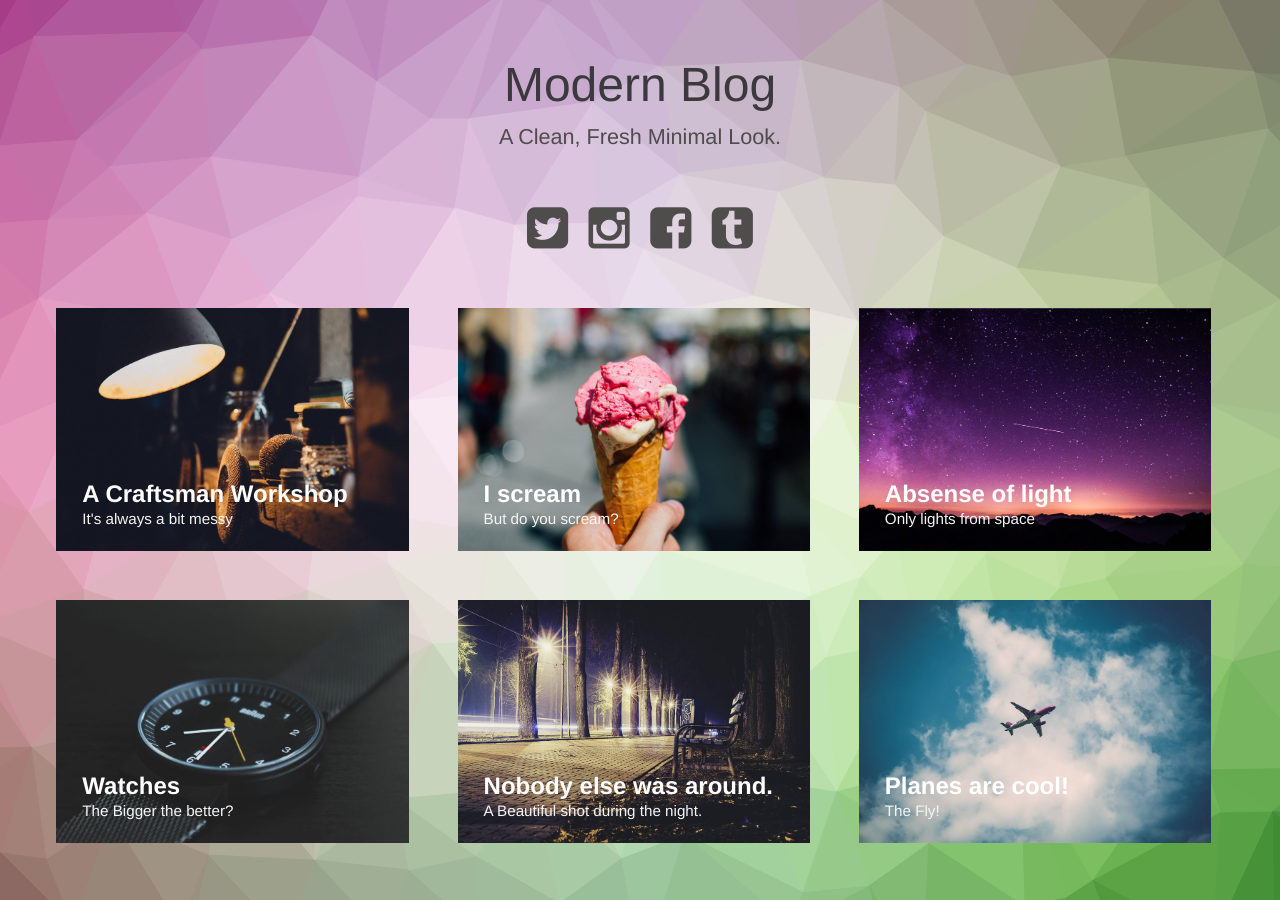
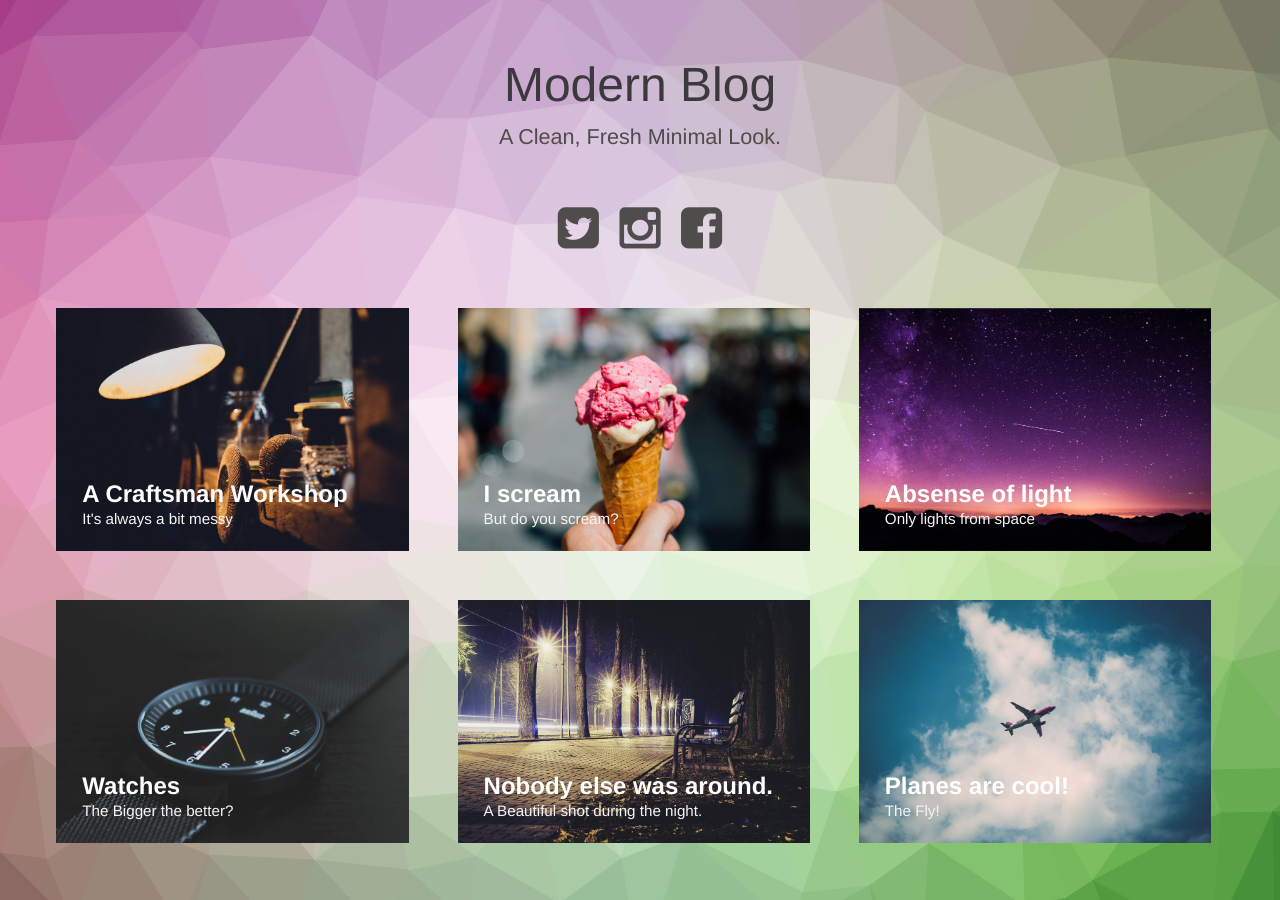
Before and after one commit to amagain/amagain.github.io, a Jekyll site: the page built from index.html, in a window 1280 px wide. Built offline with Jekyll 4.4.1, drawn with Linux system fonts in a browser that asks for light colours.

Commit message:
Changed social profile links!

```diff
--- a/index.html
+++ b/index.html
@@ -30,10 +30,10 @@ layout: compress
             <header class="header">
                 <h1>Modern Blog<span>A Clean, Fresh Minimal Look.</span></h1>
                 <nav class="links">
-                    <a href="#"><i class="fa fa-twitter-square fa-3x"></i></a>
-                    <a href="#"><i class="fa fa-instagram fa-3x"></i></a>
-                    <a href="#"><i class="fa fa-facebook-square fa-3x"></i></a>
-                    <a href="#"><i class="fa fa-tumblr-square fa-3x"></i></a>
+                    <a href="https://twitter.com/amagain"><i class="fa fa-twitter-square fa-3x"></i></a>
+                    <a href="https://instagram.com/amagainsenior"><i class="fa fa-instagram fa-3x"></i></a>
+                    <a href="https://www.facebook.com/amagain"><i class="fa fa-facebook-square fa-3x"></i></a>
+                  <!--  <a href="#"><i class="fa fa-tumblr-square fa-3x"></i></a> -->
                 </nav>
             </header>
             <div class="content">
```
